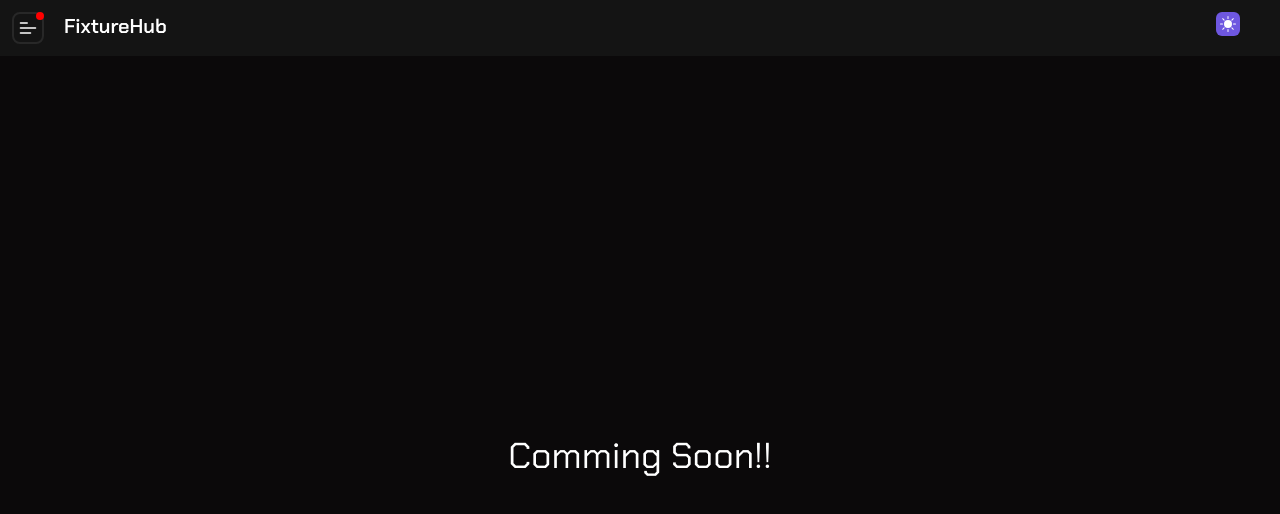
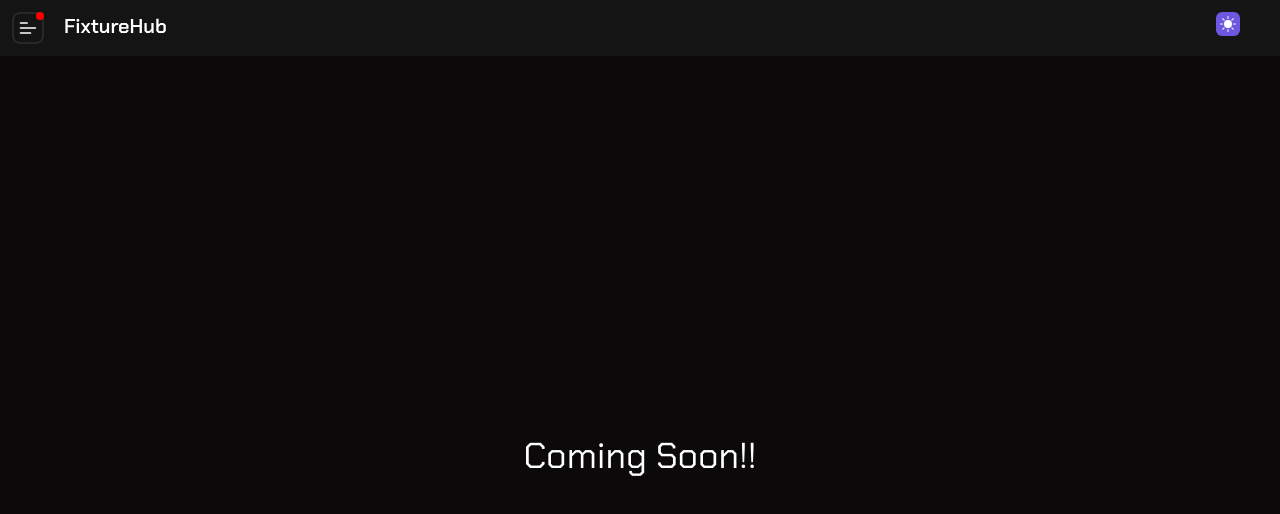
Before and after one commit to poudelsanchit/FixtureHub, a React (Vite) app: page /basketball in a window 1280 px wide. Shown: the top 514 px of the page. Built offline with nearby package versions, Linux system fonts and the light colour scheme.

Commit message:
update Basketball.jsx and Cricket.jsx

```diff
--- a/src/pages/Basketball.jsx
+++ b/src/pages/Basketball.jsx
@@ -3,7 +3,7 @@ import React from 'react'
 const Basketball = () => {
     return (
         <div className='bg-dark-bg text-primary-text h-screen flex items-center justify-center font-Chakra text-4xl'>
-        Comming Soon!!
+        Coming Soon!!
       </div >    )
 }
 
--- a/src/pages/Cricket.jsx
+++ b/src/pages/Cricket.jsx
@@ -12,7 +12,7 @@ const Cricket = () => {
 
     return (
         <div className='bg-dark-bg text-primary-text h-screen flex items-center justify-center font-Chakra text-4xl'>
-            Comming Soon!!
+            Coming Soon!!
           </div >
     )
 }
```
